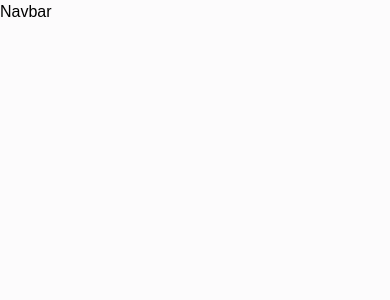
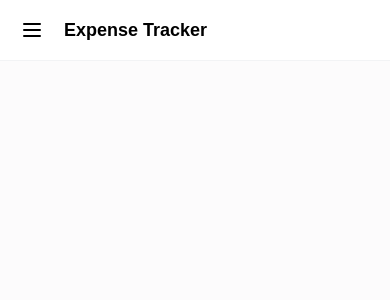
Before and after one commit to hemant3203/FINCAI, a React (Vite) app in the folder frontend/expense-tracker/: page /dashboard in a window 390 px wide. Shown: the top 300 px of the page. Built offline with nearby package versions, Linux system fonts and the light colour scheme.

Commit message:
Navbar.jsx and data.js for SideMenu bar

```diff
--- a/frontend/expense-tracker/src/components/layouts/Navbar.jsx
+++ b/frontend/expense-tracker/src/components/layouts/Navbar.jsx
@@ -1,8 +1,32 @@
-import React from 'react'
+import React, { useState } from 'react'
+import { HiOutlineMenu, HiOutlineX } from 'react-icons/hi'
+import SideMenu from './SideMenu'
 
-const Navbar = () => {
+const Navbar = ({ activeMenu }) => {
+  const [openSideMenu, setOpenSideMenu] = useState(false)
+
   return (
-    <div>Navbar</div>
+    <div className='flex gap-5 bg-white border-b border-gray-200/50 backdrop-blur-sm py-4 px-5 sticky top-0 z-30'>
+      <button
+        className='block lg:hidden text-black'
+        aria-label="Toggle side menu"
+        onClick={() => setOpenSideMenu(!openSideMenu)}
+      >
+        {openSideMenu ? (
+          <HiOutlineX className='text-2xl' />
+        ) : (
+          <HiOutlineMenu className='text-2xl' />
+        )}
+      </button>
+
+      <h2 className='text-lg font-semibold text-black'>Expense Tracker</h2>
+
+      {openSideMenu && (
+        <div className='fixed top-[61px] left-0 w-full h-full bg-white z-40'>
+          <SideMenu activeMenu={activeMenu} />
+        </div>
+      )}
+    </div>
   )
 }
 
--- a/frontend/expense-tracker/src/components/layouts/SideMenu.jsx
+++ b/frontend/expense-tracker/src/components/layouts/SideMenu.jsx
@@ -1,4 +1,5 @@
 import React from 'react'
+import { SIDE_MENU_DATA } from '../../utils/data'
 
 const SideMenu = () => {
   return (
--- a/frontend/expense-tracker/src/utils/data.js
+++ b/frontend/expense-tracker/src/utils/data.js
@@ -0,0 +1,33 @@
+import {
+    LuLayoutDashboard,
+    LuHandCoins,
+    LuWalletMinimal,
+    LuLogOut,
+} from  'react-icons/lu';
+
+
+export const SIDE_MENU_DATA=[
+    {
+        id:"01",
+        label:"Dashboard",
+        icon:LuLayoutDashboard,
+        path:"/dashboard"
+    },
+    {
+        id:"02",
+        label:"Income",
+        icon:LuWalletMinimal,
+        path:"/income"
+    },{
+        id:"03",
+        label:"Expense",
+        icon:LuHandCoins,
+        path:"/expense"
+    },
+    {
+        id:"06",
+        label:"Logout",
+        icon:LuLogOut,
+        path:"logout"
+    }
+]
```
